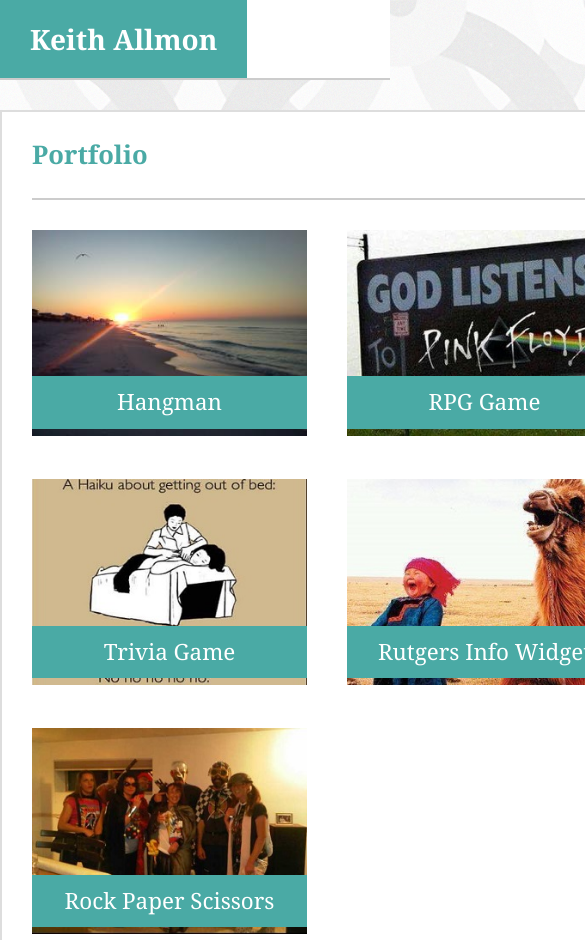
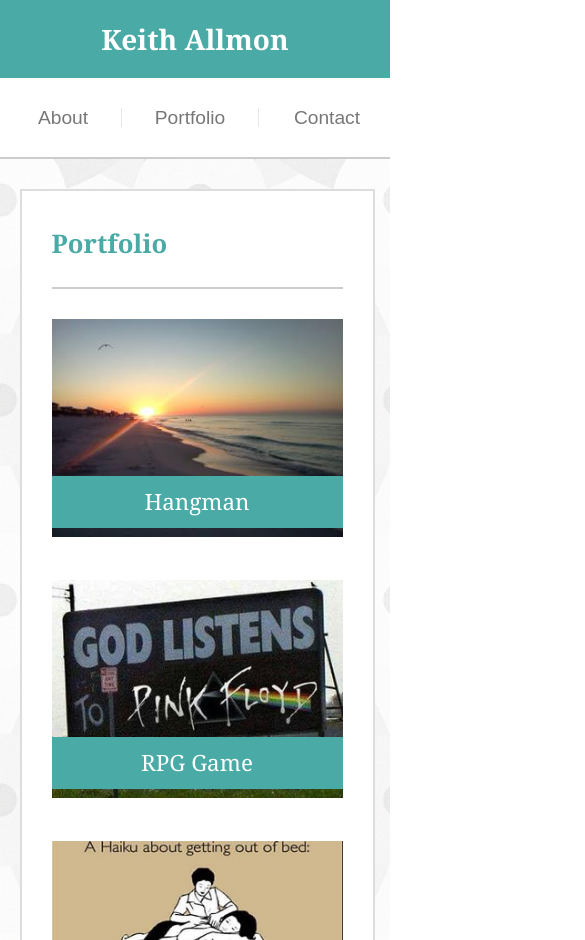
Before and after one commit to Strangebrewer/responsivePortfolio, a plain HTML site: page portfolio.html in a window 390 px wide. Shown: the top 940 px of the page, 585 px wide, since content can reach past the window. Drawn offline with Linux system fonts and the light colour scheme.

Commit message:
responsive designs tenatively done

```diff
--- a/assets/css/style.css
+++ b/assets/css/style.css
@@ -35,6 +35,7 @@
     background-color: #fff;
     width: 100%;
     position: fixed;
+    z-index: 2;
 }
 
 header div {
@@ -46,6 +47,7 @@
 nav {
     float: right;
     padding-top: 30px;
+    font-size: 1.2em;
 }
 
 nav a:hover {
@@ -65,11 +67,11 @@
 }
 
 /* main content styling */
-
 .content {
-    max-width: 960px;
+    width: 960px;
     margin: auto;
-    padding-top: 80px;
+    margin-top: 110px;
+    margin-bottom: 30px;
 }
 
 section {
@@ -77,7 +79,6 @@
     border: 2px solid #dddddd;
     background-color: #fff;
     width: 650px;
-    margin: 30px 32px 30px 0;
 }
 
 aside {
@@ -85,13 +86,23 @@
     border: 2px solid #dddddd;
     background-color: #fff;
     width: 270px;
-    margin: 30px 0 30px 0;
 }
 
 aside div {
-    width: 202px;
-    margin: auto;
-    padding: 25px 0 25px 0;
+    padding-top: 22px;
+}
+
+aside div a:first-child {
+    padding-right: 4px;
+}
+
+aside div a:last-child {
+    padding-right: 0;
+    padding-left: 3px;
+}
+
+.connect {
+    padding: 30px;
 }
 
 aside a:hover,
@@ -100,26 +111,32 @@
 }
 
 /* index.html content styling */
-.about-me p {
+
+#about-me p {
     line-height: 2;
 }
 
-.about-me {
-    padding: 22px 30px 30px 30px;
+.section-content {
+    padding: 40px 30px;
 }
 
-.about-me img {
+#about-me img {
     float: left;
-    margin-right: 20px;
-    padding-top: 8px;
+    margin: 8px 20px 0 0;
+    max-width: 270px;
+}
+
+#about-me h2 {
+    margin-bottom: 22px;
 }
 
 /* portfolio.html content styling */
+
 .portfolio-grid-wrapper {
-    padding: 30px;
     display: grid;
-    grid-template-columns: 275px 275px;
+    grid-template-columns: 1fr 1fr;
     grid-gap: 40px;
+    z-index: 0;
 }
 
 .portfolio-grid-wrapper img {
@@ -132,16 +149,13 @@
 
 .box h4 {
     position: absolute;
-    bottom: 10px;
+    bottom: 12px;
     width: 100%;
     text-align: center;
     padding: 15px 0;
 }
 
 /* contact.html content styling */
-section form {
-    padding: 30px;
-}
 
 input, textarea {
     display: block;
@@ -198,17 +212,16 @@
     font-size: 1.6em;
     font-weight: bold;
     color: #4aaaa5;
-    padding: 30px 0 30px 0;
-    margin: 0 30px 0 30px;
+    padding: 0 0 30px 0;
+    margin: 0 0 30px 0;
     border-bottom: 2px solid #cccccc;
 }
 
 h3 {
-    font-size: 1.5em;
+    font-size: 1.4em;
     font-weight: bold;
     color: #4aaaa5;
-    padding: 25px 0 20px 0;
-    margin: 0 30px 0 30px;
+    padding: 0 0 20px 0;
     border-bottom: 2px solid #e6e6e6;
 }
 
@@ -217,3 +230,117 @@
     color: #fff;
     background-color: #4aaaa5;
 }
+
+@media screen and (max-width: 980px) {
+    header div {
+        width: 768px;
+        max-width: 90%;
+    }
+    .content {
+        width: 768px;
+        max-width: 90%;
+    }
+    section {
+        width: 464px;
+        max-width: 59%;
+    }
+    aside {
+        width: 270px;
+        max-width: 100%;
+    }
+    #about-me img {
+        margin-bottom: 12px;
+        max-width: 100%;
+    }
+    .portfolio-grid-wrapper {
+        display: block;
+    }
+    .portfolio-grid-wrapper .box {
+        width: 100%;
+    }
+
+    .portfolio-grid-wrapper img {
+        width: 100%;
+        background-size: cover;
+    }
+    #hangman, #rpg-game, #trivia-game, #rutgers-widget {
+        padding-bottom: 40px;
+    }
+    #hangman h4, #rpg-game h4, #trivia-game h4, #rutgers-widget h4 {
+        bottom: 52px;
+    }
+}
+
+@media screen and (max-width: 768px) {
+    header div {
+        width: 768px;
+        max-width: 90%;
+        margin: auto;
+    }
+    .content {
+        width: 768px;
+        max-width: 90%;
+        margin-left: auto;
+        margin-right: auto;
+    }
+
+    section, aside {
+        width: 768px;
+        max-width: 100%;
+        margin-left: auto;
+        margin-right: auto;
+        float: none;
+    }
+    aside {
+        margin-top: 30px;
+    }
+    #about-me img {
+        max-width: 300px;
+    }
+    .portfolio-grid-wrapper {
+        display: grid;
+    }
+}
+
+@media screen and (max-width: 640px) {
+    header {
+        position: static;
+        text-align: center;
+    }
+    header div {
+        width: 640;
+        max-width: 100%;
+    }
+    nav {
+        display: flex;
+        float: none;
+        padding-bottom: 30px;
+    }
+    nav a {
+        width: 33%;
+        padding: 0;
+    }
+    nav a:first-child {
+        padding-left: 5px;
+    }
+    nav a:nth-child(2) {
+        padding: 0 10px;
+    }
+    nav a:last-child {
+        padding-right: 5px;
+    }
+    h1 {
+        display: block;
+    }
+    .content {
+        width: 600px;
+        max-width: 90%;
+        margin-top: 30px;
+    }
+    #about-me img {
+        max-width: 100%;
+    }
+    .portfolio-grid-wrapper {
+        display: block;
+    }
+}
--- a/portfolio.html
+++ b/portfolio.html
@@ -22,47 +22,51 @@
 
     <div class="content">
         <section>
+            <div class="section-content" id="portfolio">
             <h2>Portfolio</h2>
             <div class="portfolio-grid-wrapper clearfix">
-                <div class="box hangman">
+                <div class="box" id="hangman">
                     <a href="#">
                         <img src="assets/images/florida_sunrise.jpg" alt="florida sunrise picture">
                         <h4>Hangman</h4>
                     </a>
                 </div>
-                <div class="box rpg-game">
+                <div class="box" id="rpg-game">
                     <a href="#">
                         <img src="assets/images/pink_floyd.jpg" alt="">
                         <h4>RPG Game</h4>
                     </a>
                 </div>
-                <div class="box trivia-game">
+                <div class="box" id="trivia-game">
                     <a href="#">
                         <img src="assets/images/haiku.jpg" alt="">
                         <h4>Trivia Game</h4>
                     </a>
                 </div>
-                <div class="box rutgers-widget">
+                <div class="box" id="rutgers-widget">
                     <a href="#">
                         <img src="assets/images/hahahaha.jpg" alt="">
                         <h4>Rutgers Info Widget</h4>
                     </a>
                 </div>
-                <div class="box rock-paper-scissors">
+                <div class="box" id="rock-paper-scissors">
                     <a href="#">
                         <img src="assets/images/stupor_heroes.jpg" alt="">
                         <h4>Rock Paper Scissors</h4>
                     </a>
                 </div>
             </div>
+            </div>
         </section>
 
         <aside>
+            <div class="connect">
             <h3>Connect with Me</h3>
             <div>
                 <a href="https://github.com/Strangebrewer"><img src="assets/images/github_icon.png" alt="github link"></a>
                 <a href="https://www.linkedin.com/in/keith-allmon-40672382/"><img src="assets/images/linkedin_icon.png" alt="linked in link"></a>
                 <a href="https://stackoverflow.com/users/8777724/bka"><img src="assets/images/stackoverflow_icon.png" alt="stack overflow link"></a>
+            </div>
             </div>
         </aside>
     </div>
```
Also changed, not shown: contact.html (+4 -0 lines), index.html (+4 -2 lines), assets/images/Keithfinity.jpg.
